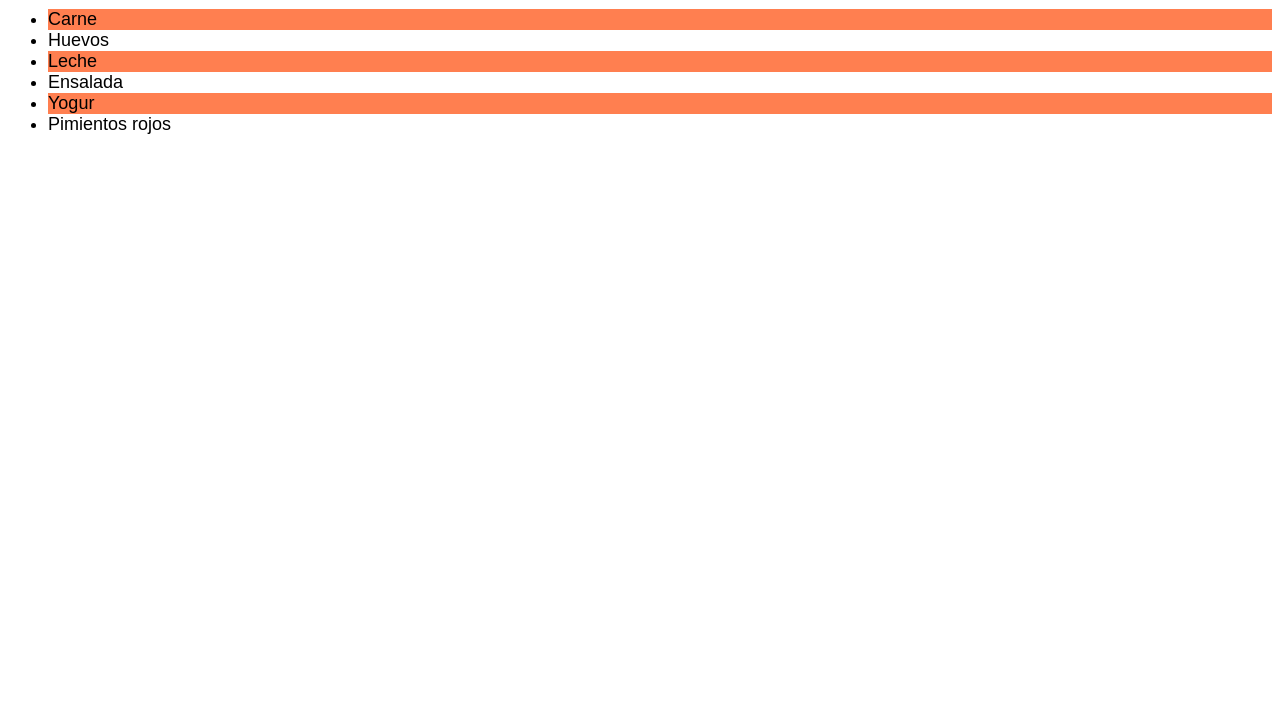
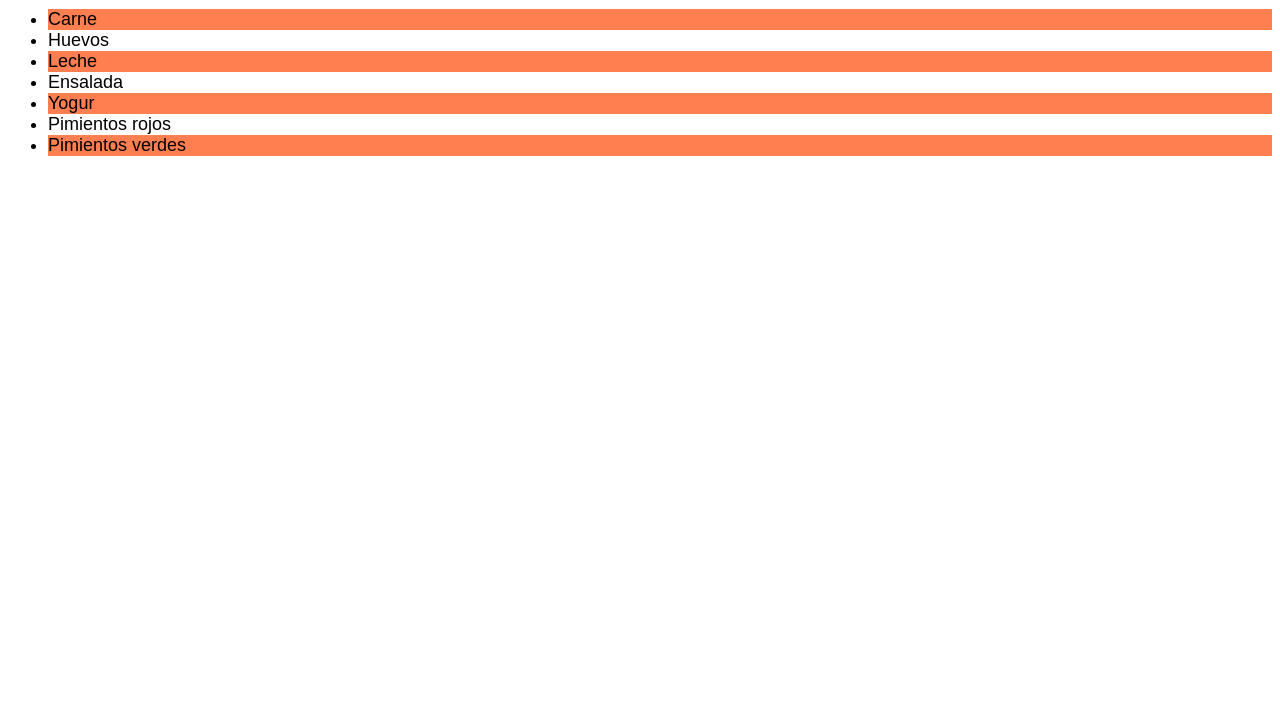
Before and after one commit to fluque34/lista-compra, a plain HTML site: page index.html in a window 1280 px wide. Shown: the part 81-800 px from the top of the page. Drawn offline with Linux system fonts and the light colour scheme.

Commit message:
ulltimos cambios

```diff
--- a/index.html
+++ b/index.html
@@ -16,6 +16,7 @@
 			<li>Ensalada</li>
 			<li>Yogur</li>
 			<li>Pimientos rojos</li>
+			<li>Pimientos verdes</li>
 		</ul>
 
 	</div>
```
